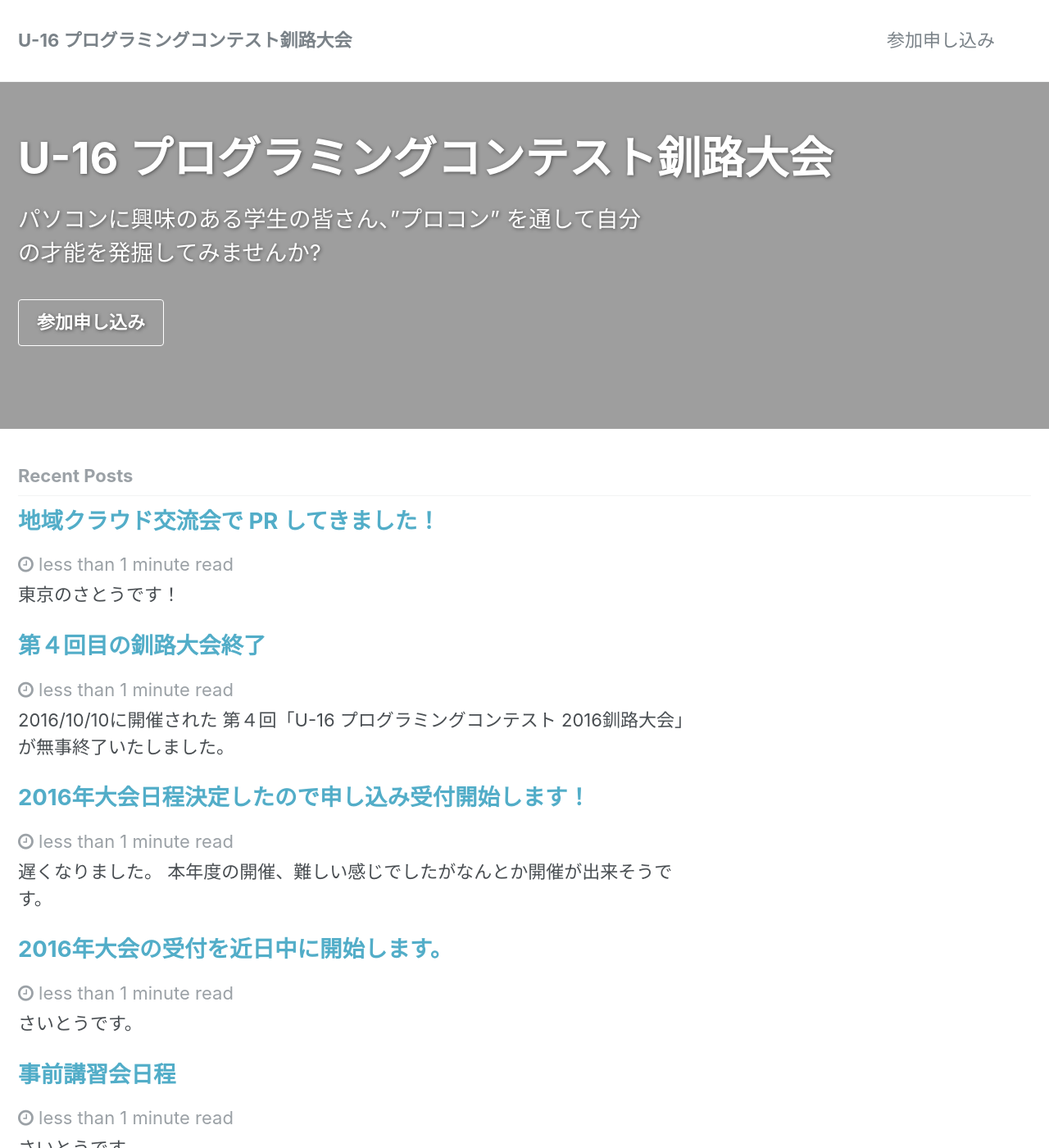
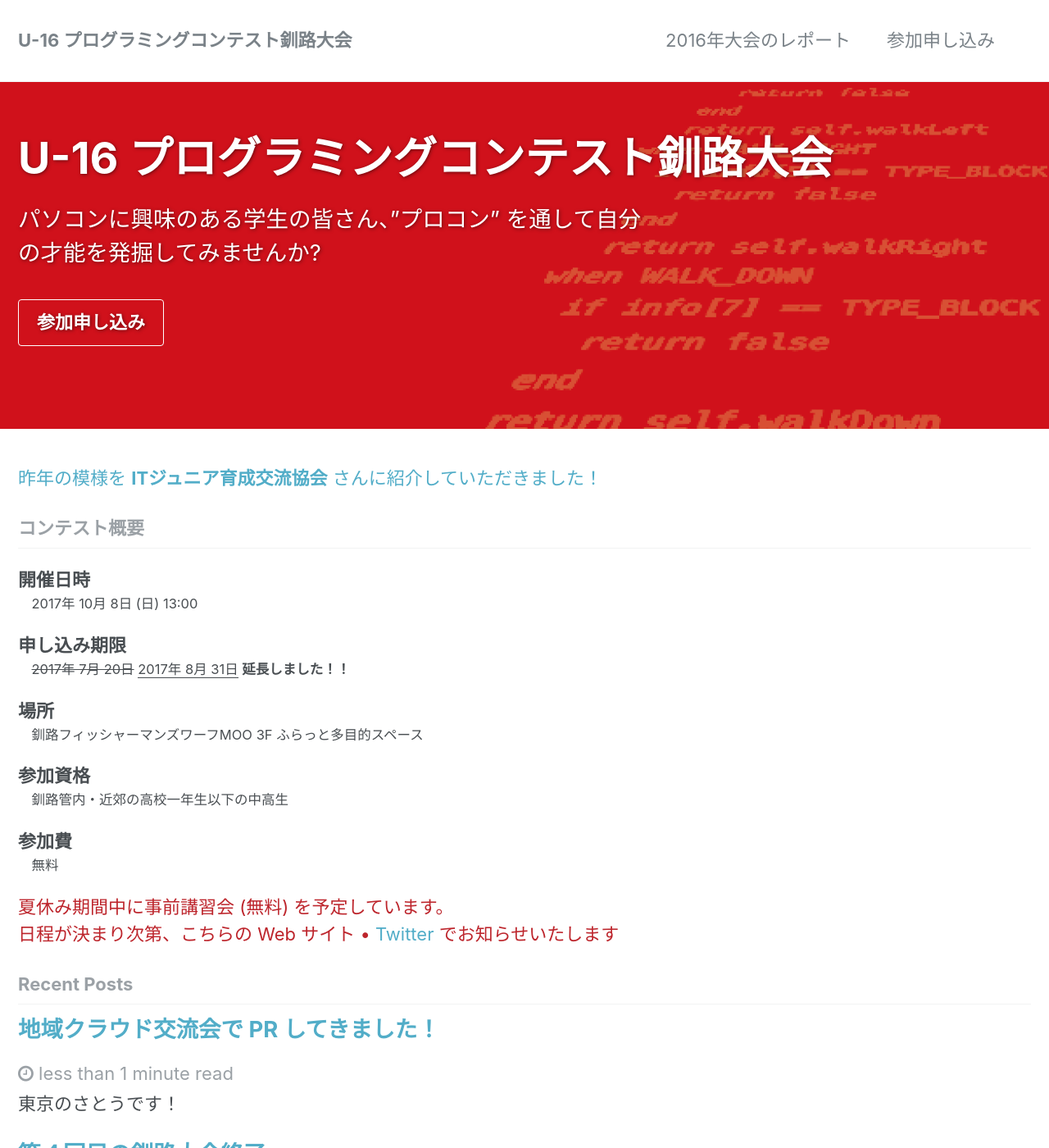
Before and after one commit to u16-kushiro-procon/u16-kushiro-procon.github.io, a Jekyll site: the page built from index.html, in a window 1280 px wide and 1400 px high. Shown: the whole window at 82% size. Built offline with Jekyll 4.4.1, drawn with Linux system fonts in a browser that asks for light colours; the list of posts is cut into pages by our own code.

Commit message:
概要を追加

```diff
--- a/_config.yml
+++ b/_config.yml
@@ -178,7 +178,7 @@ timezone: Asia/Tokyo
 
 
 # Plugins
-gems:
+plugins:
   - jekyll-paginate
   - jekyll-sitemap
   - jekyll-gist
--- a/_data/navigation.yml
+++ b/_data/navigation.yml
@@ -1,9 +1,9 @@
 # main links
 main:
+  - title: "2016年大会のレポート"
+    url: https://www.ajitep.org/2016/10/14/news-u16-kushiro-20161014/
   - title: "参加申し込み"
     url: https://goo.gl/forms/5Ht2Epzi05YLbGfj1
-  # - title: "Sample Posts"
-  #   url: /year-archive/
   # - title: "Sample Collections"
   #   url: /collection-archive/
   # - title: "Sitemap"
--- a/index.html
+++ b/index.html
@@ -4,11 +4,31 @@ author_profile: false
 header:
   overlay_color: "#bd252c"
   overlay_filter: "0"
-  overlay_image: /assets/images/procon.jpg
+  overlay_image: /assets/images/redcode.png
   cta_label: "参加申し込み"
   cta_url: "https://goo.gl/forms/5Ht2Epzi05YLbGfj1"
 excerpt: "パソコンに興味のある学生の皆さん、”プロコン” を通して自分の才能を発掘してみませんか?"
 ---
+
+<p><a target="_blank" href="https://www.ajitep.org/2016/10/14/news-u16-kushiro-20161014/">昨年の模様を <strong>ITジュニア育成交流協会</strong> さんに紹介していただきました！</a></p>
+
+<h3 class="archive__subtitle">コンテスト概要</h3>
+
+<dl>
+  <dt>開催日時</dt>
+  <dd>2017年 10月 8日 (日) 13:00</dd>
+  <dt>申し込み期限</dt>
+  <dd><del>2017年 7月 20日</del> <ins>2017年 8月 31日</ins> <strong>延長しました！！</strong></dd>
+  <dt>場所</dt>
+  <dd>釧路フィッシャーマンズワーフMOO 3F ふらっと多目的スペース</dd>
+  <dt>参加資格</dt>
+  <dd>釧路管内・近郊の高校一年生以下の中高生</dd>
+  <dt>参加費</dt>
+  <dd>無料</dd>
+</dl>
+
+<p style="color:#bd252c">夏休み期間中に事前講習会 (無料) を予定しています。<br>日程が決まり次第、こちらの Web サイト • <a href="https://twitter.com/946procon">Twitter</a> でお知らせいたします</p>
+
 
 <h3 class="archive__subtitle">{{ site.data.ui-text[site.locale].recent_posts | default: "Recent Posts" }}</h3>
 
```
Also changed, not shown: Gemfile (+29 -1 lines), assets/images/redcode.png (added).
